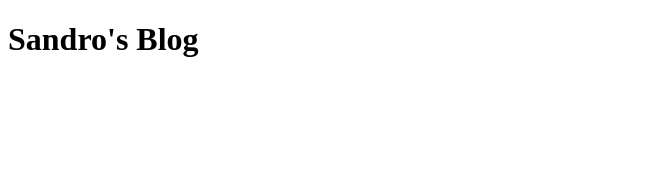
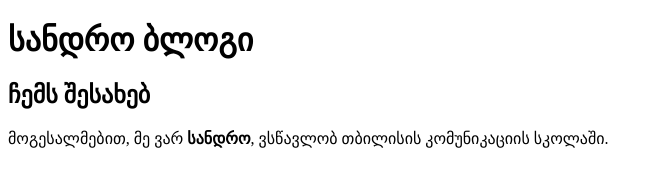
Before and after one commit to Sandro809/Home-Work-1, a plain HTML site: page index.html in a window 1280 px wide. Shown: the whole page, without its empty margins (0-659 px from the left). Drawn offline with Linux system fonts and the light colour scheme.

Commit message:
Update index file
დაემატა პარაგრაფი

```diff
--- a/index.html
+++ b/index.html
@@ -6,6 +6,11 @@
     <title>Home Work 1</title>
   </head>
   <body>
-    <h1>Sandro's Blog</h1>
+    <h1>სანდრო ბლოგი</h1>
+    <h2>ჩემს შესახებ</h2>
+    <p>
+      მოგესალმებით, მე ვარ <b>სანდრო</b>, ვსწავლობ თბილისის კომუნიკაციის
+      სკოლაში.
+    </p>
   </body>
 </html>
```
